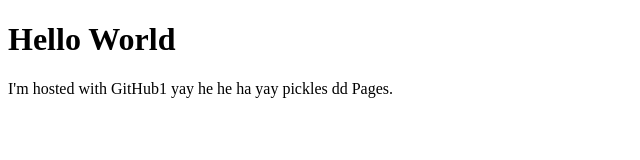
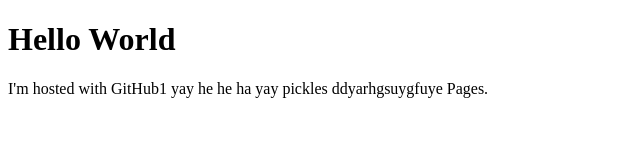
Before and after one commit to Jeff-web-sketch/Jeff-web-sketch, a plain HTML site: page index.html in a window 1280 px wide. Shown: the whole page, without its empty margins (0-640 px from the left). Drawn offline with Linux system fonts and the light colour scheme.

Commit message:
Update index.html

```diff
--- a/index.html
+++ b/index.html
@@ -2,6 +2,6 @@
 <html>
 <body>
 <h1>Hello World</h1>
-<p>I'm hosted with GitHub1 yay he he ha yay pickles dd Pages.</p>
+<p>I'm hosted with GitHub1 yay he he ha yay pickles ddyarhgsuygfuye Pages.</p>
 </body>
 </html>
```
